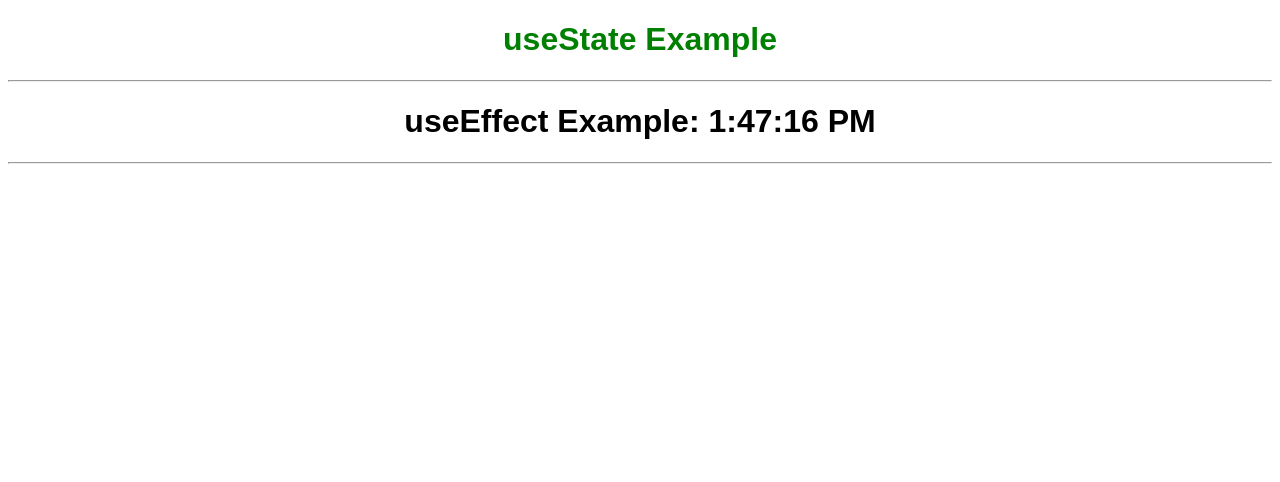
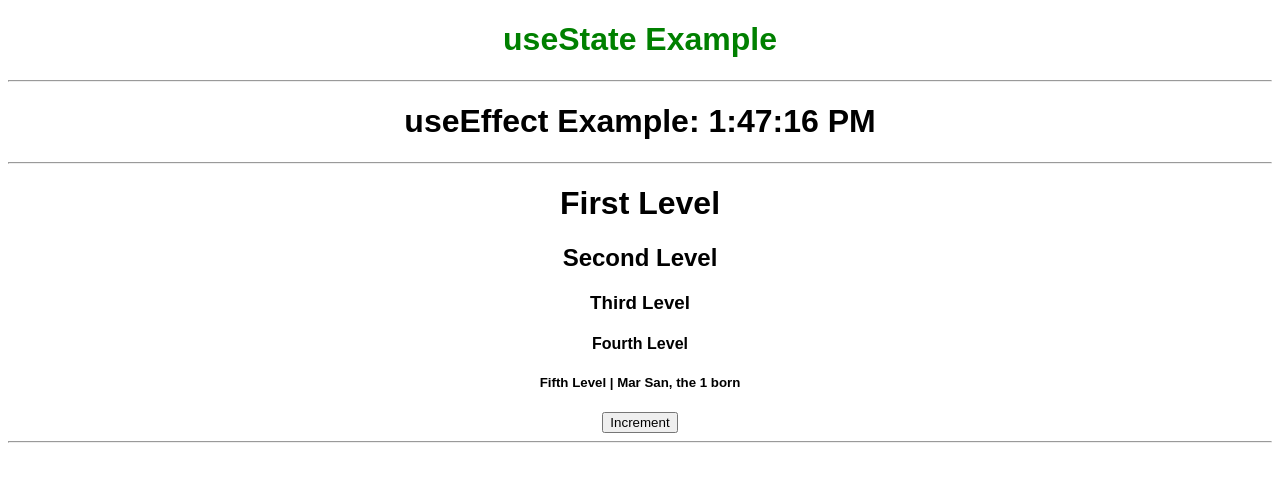
Before and after one commit to manuel-valles/react-hooks-in-depth, a React (Vite) app: page / in a window 1280 px wide. Shown: the top 482 px of the page. Built offline with nearby package versions, Linux system fonts and the light colour scheme.

Commit message:
Basic Hooks: useContext

```diff
--- a/src/App.js
+++ b/src/App.js
@@ -1,5 +1,6 @@
 import React from 'react';
 import { render } from 'react-dom';
+import ContextComponent from './Context';
 import EffectComponent from './Effect';
 import StateComponent from './State';
 
@@ -11,6 +12,8 @@ const App = () => {
         <hr />
         <EffectComponent />
         <hr />
+        <ContextComponent />
+        <hr />
       </div>
     </React.StrictMode>
   );
--- /dev/null
+++ b/src/Context.js
@@ -0,0 +1,69 @@
+import React, { useState, useContext, createContext } from 'react';
+
+const UserConext = createContext([
+  {
+    firstName: 'Manu',
+    lastName: 'Kem',
+    suffix: 1,
+    email: 'manukem@gmail.com',
+  },
+  (obj) => obj,
+]);
+
+const ContextComponent = () => {
+  const userState = useState({
+    firstName: 'Mar',
+    lastName: 'San',
+    suffix: 1,
+    email: 'marsan@gmail.com',
+  });
+
+  return (
+    <UserConext.Provider value={userState}>
+      <h1>First Level</h1>
+      <LevelTwo />
+    </UserConext.Provider>
+  );
+};
+
+const LevelTwo = () => (
+  <div>
+    <h2>Second Level</h2>
+    <LevelThree />
+  </div>
+);
+
+const LevelThree = () => (
+  <div>
+    <h3>Third Level</h3>
+    <LevelFour />
+  </div>
+);
+
+const LevelFour = () => (
+  <div>
+    <h4>Fourth Level</h4>
+    <LevelFive />
+  </div>
+);
+
+const LevelFive = () => {
+  const [user, setUser] = useContext(UserConext);
+  return (
+    <div>
+      <h5>
+        Fifth Level |
+        {` ${user.firstName} ${user.lastName}, the ${user.suffix} born`}
+      </h5>
+      <button
+        onClick={() =>
+          setUser(Object.assign({}, user, { suffix: ++user.suffix }))
+        }
+      >
+        Increment
+      </button>
+    </div>
+  );
+};
+
+export default ContextComponent;
```
Also changed, not shown: 1 other file (tests, documents, lock files or other folders).
